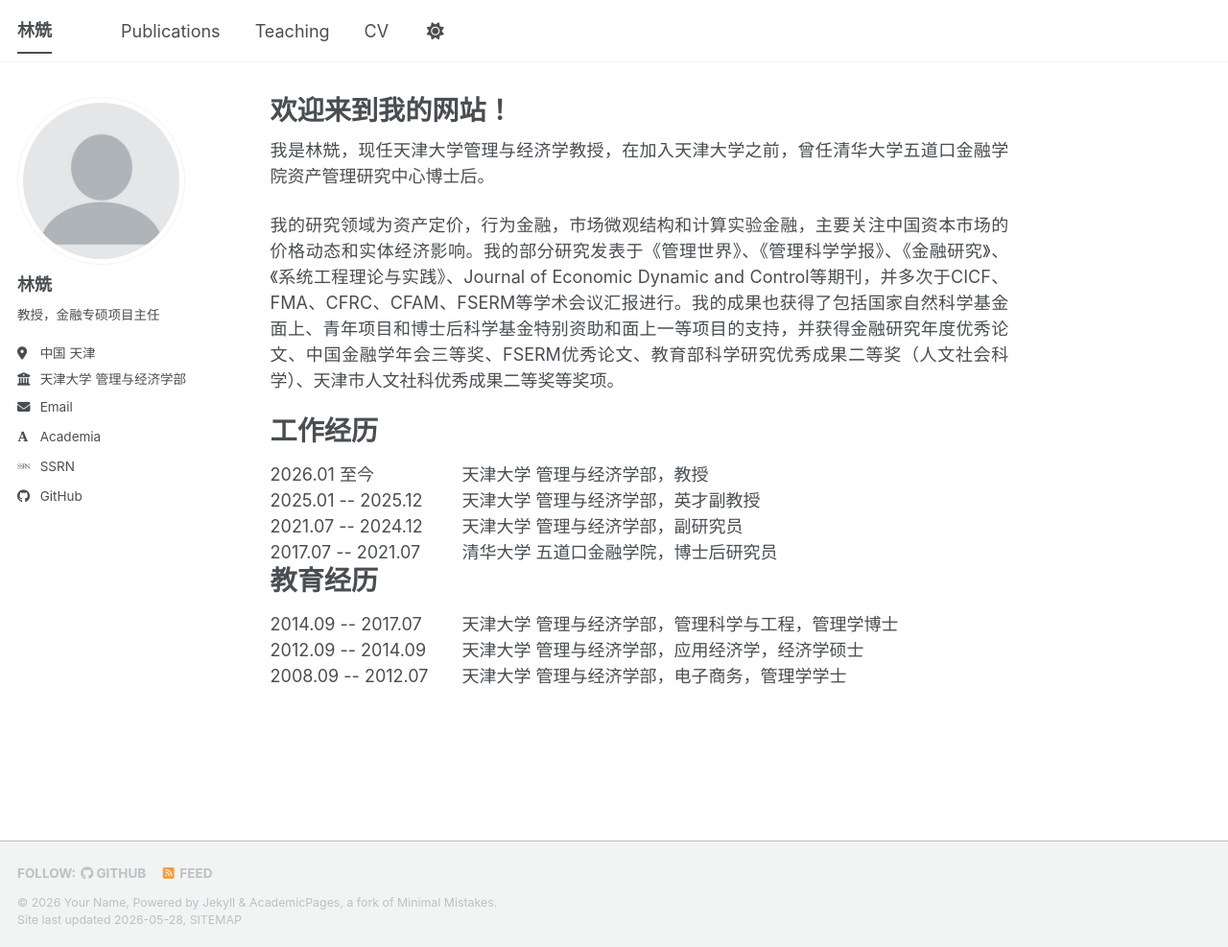
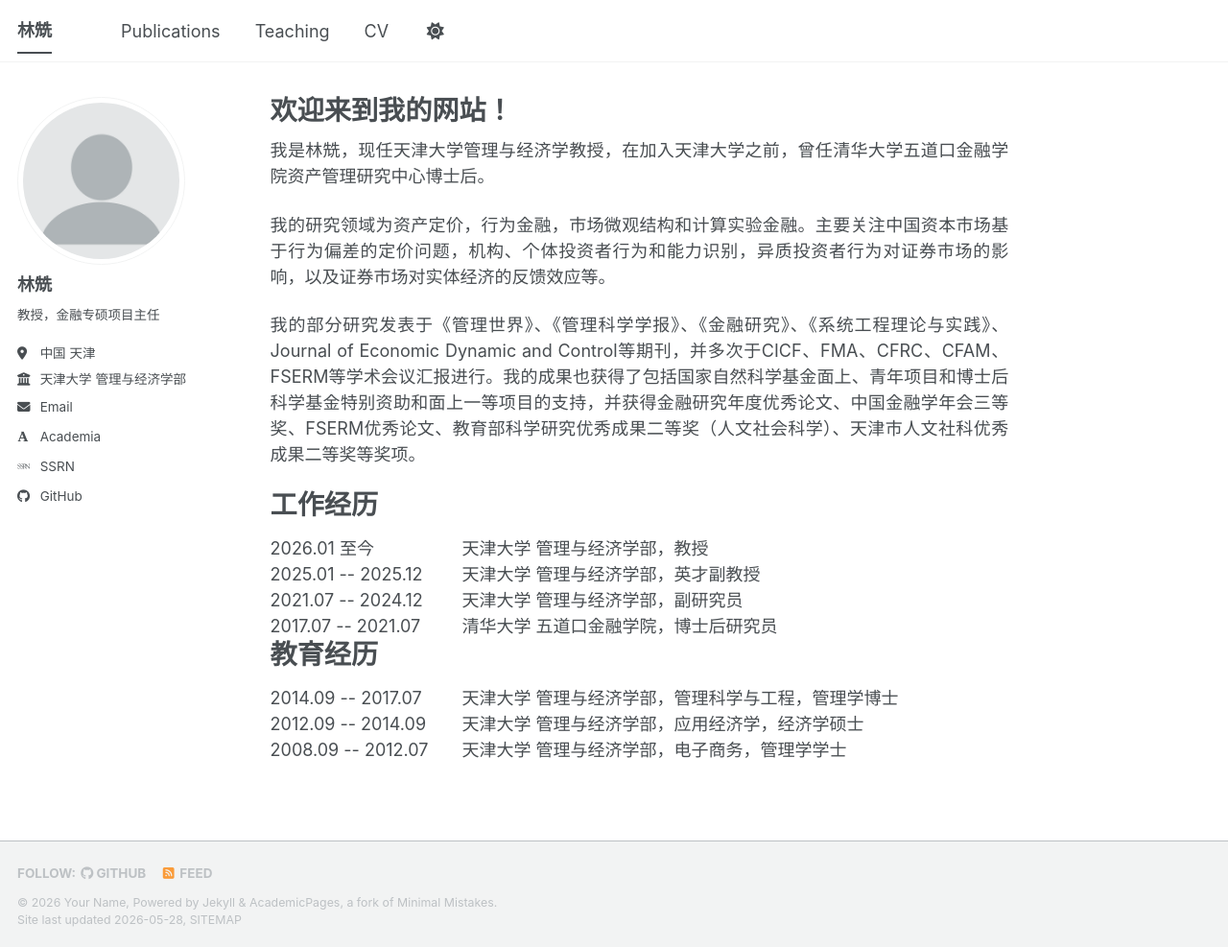
Before and after one commit to LinShen-fin/LinShen-fin.github.io, a Jekyll site: the page built from _pages/about.md, in a window 1280 px wide and 987 px high. Shown: the whole window at 96% size. Built offline with Jekyll 4.4.1, drawn with Linux system fonts in a browser that asks for light colours; some web fonts are replaced; a script bundle is joined from its source files by our own code; library files that are not in the unit come from our copies.

Commit message:
Update about.md

```diff
--- a/_pages/about.md
+++ b/_pages/about.md
@@ -9,7 +9,9 @@ redirect_from:
 
 <p style="text-align: justify;">我是林兟，现任天津大学管理与经济学教授，在加入天津大学之前，曾任清华大学五道口金融学院资产管理研究中心博士后。</p>
 
-<p style="text-align: justify;">我的研究领域为资产定价，行为金融，市场微观结构和计算实验金融，主要关注中国资本市场的价格动态和实体经济影响。我的部分研究发表于《管理世界》、《管理科学学报》、《金融研究》、《系统工程理论与实践》、Journal of Economic Dynamic and Control等期刊，并多次于CICF、FMA、CFRC、CFAM、FSERM等学术会议汇报进行。我的成果也获得了包括国家自然科学基金面上、青年项目和博士后科学基金特别资助和面上一等项目的支持，并获得金融研究年度优秀论文、中国金融学年会三等奖、FSERM优秀论文、教育部科学研究优秀成果二等奖（人文社会科学）、天津市人文社科优秀成果二等奖等奖项。</p>
+<p style="text-align: justify;">我的研究领域为资产定价，行为金融，市场微观结构和计算实验金融。主要关注中国资本市场基于行为偏差的定价问题，机构、个体投资者行为和能力识别，异质投资者行为对证券市场的影响，以及证券市场对实体经济的反馈效应等。</p>
+
+<p style="text-align: justify;">我的部分研究发表于《管理世界》、《管理科学学报》、《金融研究》、《系统工程理论与实践》、Journal of Economic Dynamic and Control等期刊，并多次于CICF、FMA、CFRC、CFAM、FSERM等学术会议汇报进行。我的成果也获得了包括国家自然科学基金面上、青年项目和博士后科学基金特别资助和面上一等项目的支持，并获得金融研究年度优秀论文、中国金融学年会三等奖、FSERM优秀论文、教育部科学研究优秀成果二等奖（人文社会科学）、天津市人文社科优秀成果二等奖等奖项。</p>
 
 工作经历
 ======
```
